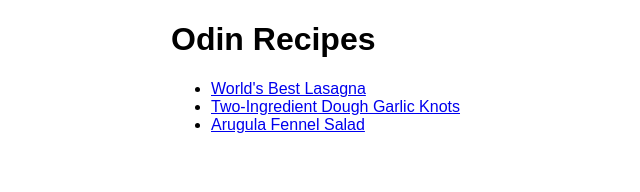
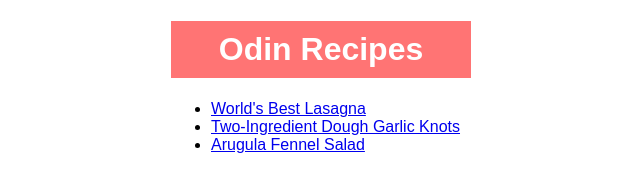
Before and after one commit to Zzyzx2/odin-recipes, a plain HTML site: page index.html in a window 1280 px wide. Shown: the whole page, without its empty margins (319-959 px from the left). Drawn offline with Linux system fonts and the light colour scheme.

Commit message:
Add index-header selector with background, color, padding, and tex-align properties

```diff
--- a/styles.css
+++ b/styles.css
@@ -11,3 +11,10 @@ img {
     height: auto;
     width: 500px;
 }
+
+.index-header {
+    background: rgba(255, 57, 57, 0.7);
+    color: rgb(255, 255, 255);
+    padding: 10px;
+    text-align: center;
+}
```
